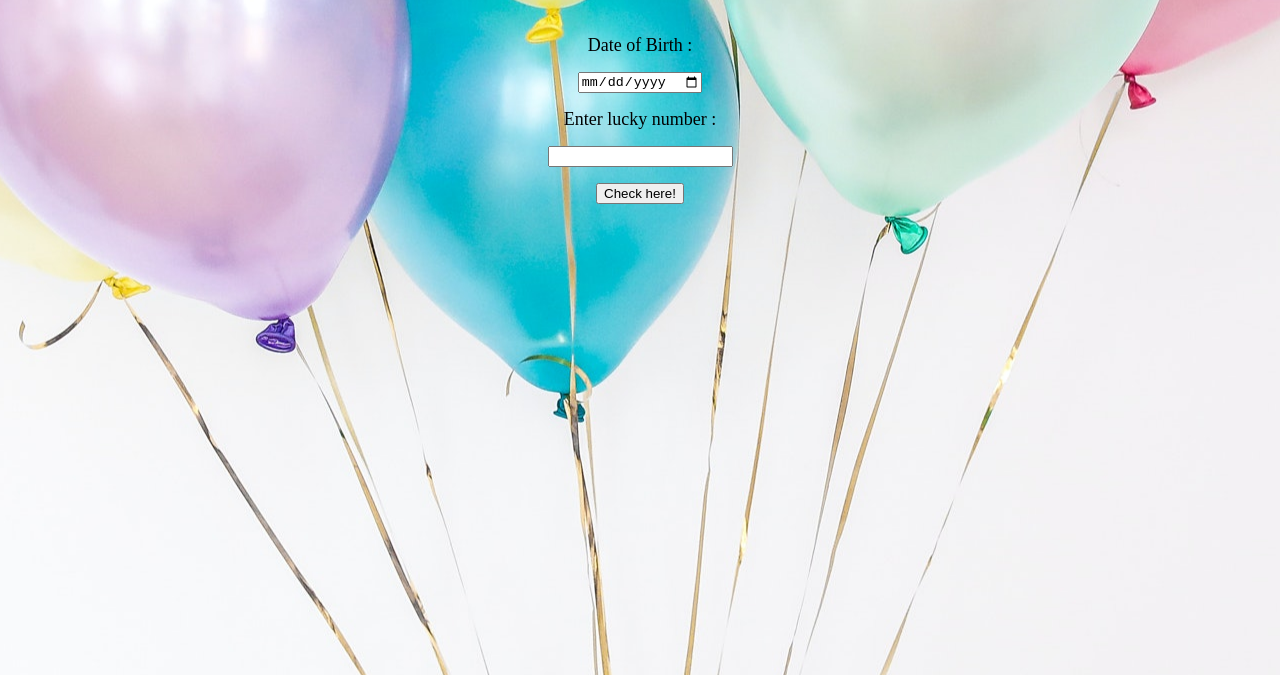
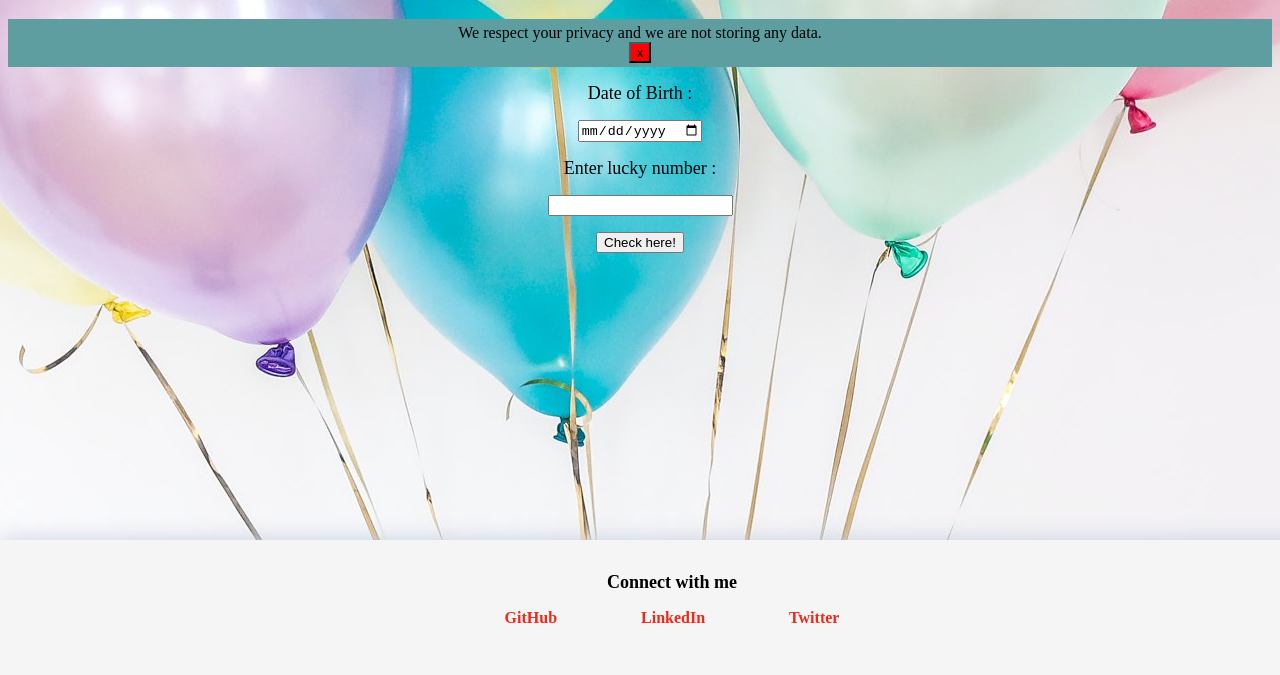
Before and after one commit to manojasarsa/Is-your-birthdate-lucky, a plain HTML site: page index.html in a window 1280 px wide. Shown: the part 125-800 px from the top of the page. Drawn offline with Linux system fonts and the light colour scheme.

Commit message:
docs: Added bonus part: Alert and Footer

```diff
--- a/birthdate.css
+++ b/birthdate.css
@@ -1,33 +1,34 @@
-body{
+body {
     background-image: url("images/birthday.jpg");
     background-position: center;
 
 }
 
-h1{
+h1 {
     text-align: center;
     padding: 2rem;
 
 }
+
 .container {
     text-align: center;
     padding-bottom: 1rem;
-
 }
 
-label{
+label {
     display: block;
     padding: 1rem;
     font-size: large;
 }
 
-button{
+button {
     display: block;
-    margin : auto;
-    margin-top: 1rem;;
+    margin: auto;
+    margin-top: 1rem;
+    ;
 }
 
-button:hover{
+button:hover {
     background-color: pink;
 }
 
@@ -35,3 +36,64 @@ button:hover{
     padding: 1rem;
     font-size: x-large;
 }
+
+#privacy-note {
+    background-color: cadetblue;
+    text-align: center;
+    display: block;
+    padding: 0.3rem;
+}
+
+#privacy-btn {
+    background-color: red;
+    margin: auto;
+}
+
+.link {
+    text-decoration: none;
+    padding: 0.5rem 1rem;
+    box-sizing: border-box;
+}
+
+.list-non-bullet {
+    list-style: none;
+    padding-inline-start: 0px;
+}
+
+.list-item-inline {
+    display: inline;
+    padding: 0rem 1.5rem;
+}
+
+.footer {
+    background-color: whitesmoke;
+    color: black;
+    padding: 2rem;
+    text-align: center;
+    border-top-right-radius: 1rem;
+    position: fixed;
+    left: 0;
+    bottom: 0;
+    width: 100%;
+    box-shadow: 0 1px 25px #c5cddd;
+}
+
+.footer .footer-header {
+    font-weight: bold;
+    font-size: large;
+    text-align: center;
+
+}
+
+.footer .link {
+    color: rgb(240, 40, 26);
+
+}
+
+.footer ul {
+    padding-inline-start: 0px;
+}
+
+.footer .link:hover {
+    color: black;
+}
--- a/birthdate.js
+++ b/birthdate.js
@@ -1,15 +1,17 @@
 const dob = document.querySelector("#dob");
 const luckyNumber = document.querySelector("#lucky-number");
 const checkBtn = document.querySelector("#check-btn");
+const privacyBtn = document.querySelector("#privacy-btn");
+const privacyNote = document.querySelector("#privacy-note");
 const output = document.querySelector("#output");
 
 
 
 function findSumOfDate(birthDate) {
 
-    const validDate = birthDate.replaceAll("-","")
+    const validDate = birthDate.replaceAll("-", "")
     var sum = 0;
-    for ( let num of validDate) {
+    for (let num of validDate) {
         sum = sum + Number(num)
     }
     return sum;
@@ -17,14 +19,23 @@ function findSumOfDate(birthDate) {
 
 
 function findBithdateIsLucky() {
-    const sum = findSumOfDate(dob.value);
+    if (dob.value && luckyNumber.value>0) {
+        const sum = findSumOfDate(dob.value);
 
-    if ( sum % luckyNumber.value == 0) {
-        output.innerText = "YAY! Your birthday is lucky!! 😍";
+        if (sum % luckyNumber.value == 0) {
+            output.innerText = "YAY! Your birthday is lucky!! 😍";
+        } else {
+            output.innerText = "Oops!! Your birthday is not lucky!! 😔";
+        }
     }
-    else {
-        output.innerText = "Oops!! Your birthday is not lucky!! 😔";
+    else{
+        output.innerText = "Please enter valid inputs!";
     }
+
 }
 
 checkBtn.addEventListener("click", findBithdateIsLucky);
+
+privacyBtn.addEventListener("click", () => {
+    privacyNote.style.display = "none";
+})
--- a/index.html
+++ b/index.html
@@ -9,6 +9,11 @@
 </head>
 <body>
     <h1>Is your Birthday lucky?</h1>
+    <div id="privacy-note">
+        We respect your privacy and we are not storing any data.
+        <button id = "privacy-btn" >x</button>
+    </div>
+
     <div class="container">
         <label for = "date-of-birth">Date of Birth : </label>
         <input type="date" id="dob" />
@@ -17,6 +22,21 @@
         <button id = "check-btn" >Check here!</button>
         <div id="output"></div>
     </div>
+
+    <footer class="footer">
+        <div class="footer-header"><strong>Connect with me</strong> </div>
+        <ul class="list-non-bullet">
+            <li class="list-item-inline">
+                <a class="link" href="https://github.com/manojasarsa"><strong>GitHub</strong></a>
+            </li>
+            <li class="list-item-inline">
+                <a class="link" href="https://www.linkedin.com/in/manoj-asarsa"><strong>LinkedIn</strong></a>
+            </li>
+            <li class="list-item-inline">
+                <a class="link" href="https://twitter.com/manoj_asarsa"><strong>Twitter</strong></a>
+            </li>
+        </ul>
+    </footer>
     <script src="birthdate.js" ></script>
 </body>
 </html>
```
Also changed, not shown: images/github.png (added).
